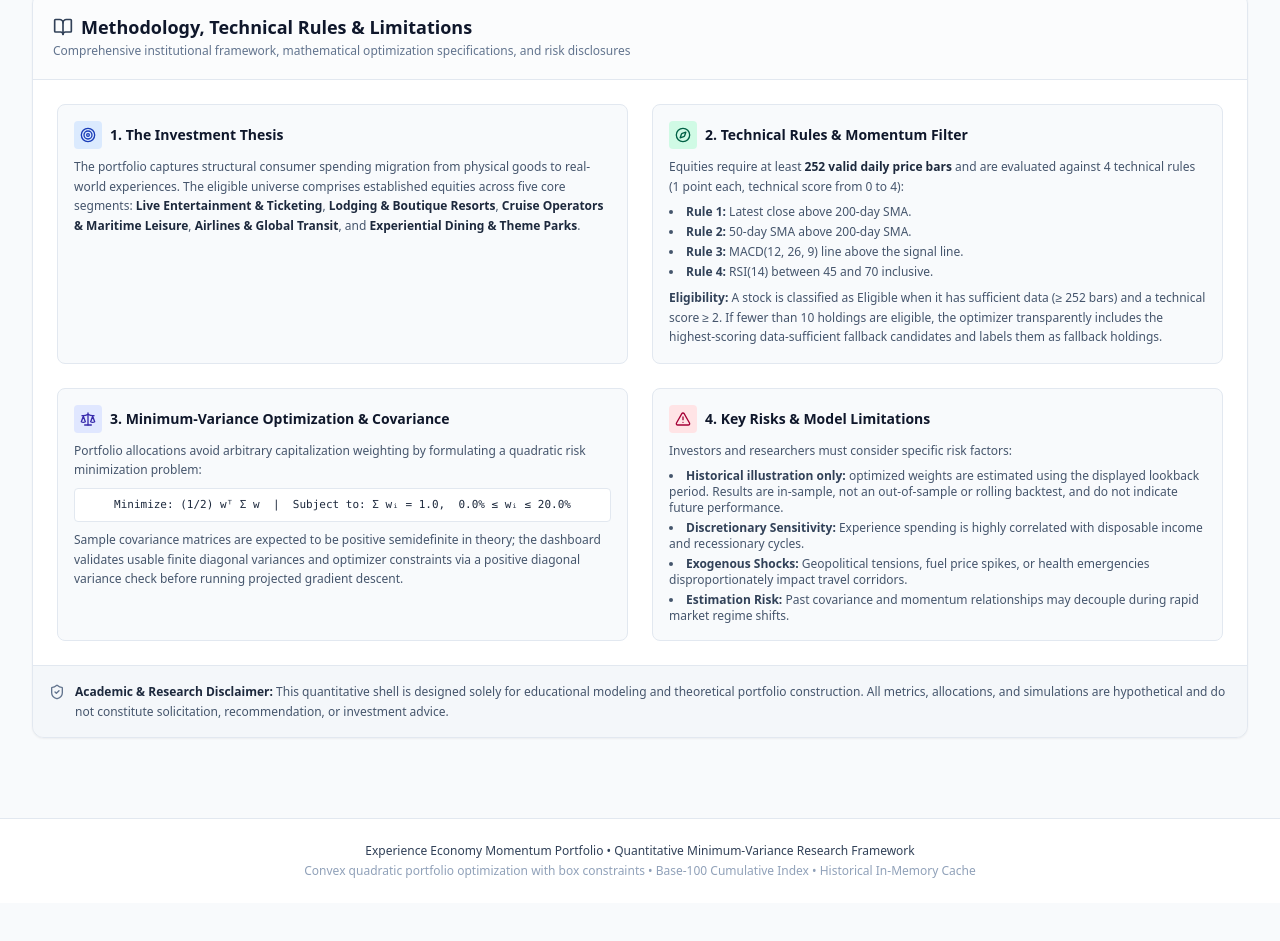
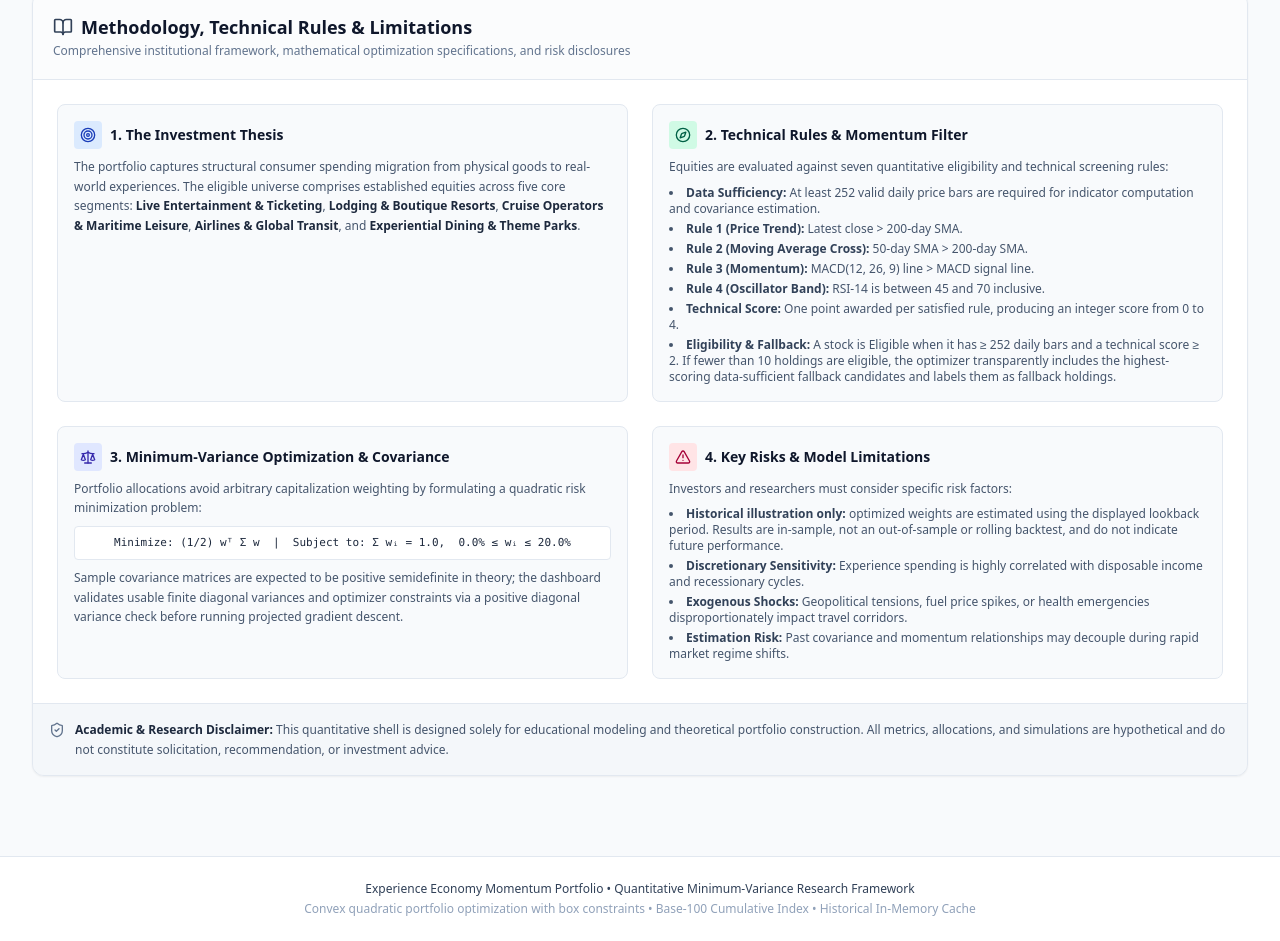
Before and after one commit to LidiaS88/Experience-Economy-Momentum-Portfolio, a React (Vite) app: page / in a window 1280 px wide. Shown: the part 7292-8233 px from the top of the page. Before the commit the page ends 8195 px from the top, so only its background shows below. Built offline with nearby package versions, Linux system fonts and the light colour scheme.

Commit message:
docs: update methodology technical rules description
Refine the quantitative eligibility and technical screening documentation to accurately reflect the seven-rule framework and data requirements.

```diff
--- a/src/components/MethodologySection.tsx
+++ b/src/components/MethodologySection.tsx
@@ -48,17 +48,17 @@ export const MethodologySection: React.FC = () => {
               <h3>2. Technical Rules &amp; Momentum Filter</h3>
             </div>
             <p className="text-xs text-slate-600 leading-relaxed">
-              Equities require at least <strong className="text-slate-800">252 valid daily price bars</strong> and are evaluated against 4 technical rules (1 point each, technical score from 0 to 4):
+              Equities are evaluated against seven quantitative eligibility and technical screening rules:
             </p>
             <ul className="text-xs text-slate-600 mt-2 space-y-1 list-disc list-inside">
-              <li><strong className="text-slate-700">Rule 1:</strong> Latest close above 200-day SMA.</li>
-              <li><strong className="text-slate-700">Rule 2:</strong> 50-day SMA above 200-day SMA.</li>
-              <li><strong className="text-slate-700">Rule 3:</strong> MACD(12, 26, 9) line above the signal line.</li>
-              <li><strong className="text-slate-700">Rule 4:</strong> RSI(14) between 45 and 70 inclusive.</li>
+              <li><strong className="text-slate-700">Data Sufficiency:</strong> At least 252 valid daily price bars are required for indicator computation and covariance estimation.</li>
+              <li><strong className="text-slate-700">Rule 1 (Price Trend):</strong> Latest close &gt; 200-day SMA.</li>
+              <li><strong className="text-slate-700">Rule 2 (Moving Average Cross):</strong> 50-day SMA &gt; 200-day SMA.</li>
+              <li><strong className="text-slate-700">Rule 3 (Momentum):</strong> MACD(12, 26, 9) line &gt; MACD signal line.</li>
+              <li><strong className="text-slate-700">Rule 4 (Oscillator Band):</strong> RSI-14 is between 45 and 70 inclusive.</li>
+              <li><strong className="text-slate-700">Technical Score:</strong> One point awarded per satisfied rule, producing an integer score from 0 to 4.</li>
+              <li><strong className="text-slate-700">Eligibility &amp; Fallback:</strong> A stock is Eligible when it has &ge; 252 daily bars and a technical score &ge; 2. If fewer than 10 holdings are eligible, the optimizer transparently includes the highest-scoring data-sufficient fallback candidates and labels them as fallback holdings.</li>
             </ul>
-            <p className="text-xs text-slate-600 leading-relaxed mt-2">
-              <strong className="text-slate-700">Eligibility:</strong> A stock is classified as Eligible when it has sufficient data (&ge; 252 bars) and a technical score &ge; 2. If fewer than 10 holdings are eligible, the optimizer transparently includes the highest-scoring data-sufficient fallback candidates and labels them as fallback holdings.
-            </p>
           </div>
 
           {/* Pillar 3: Minimum-Variance Optimization */}
```
